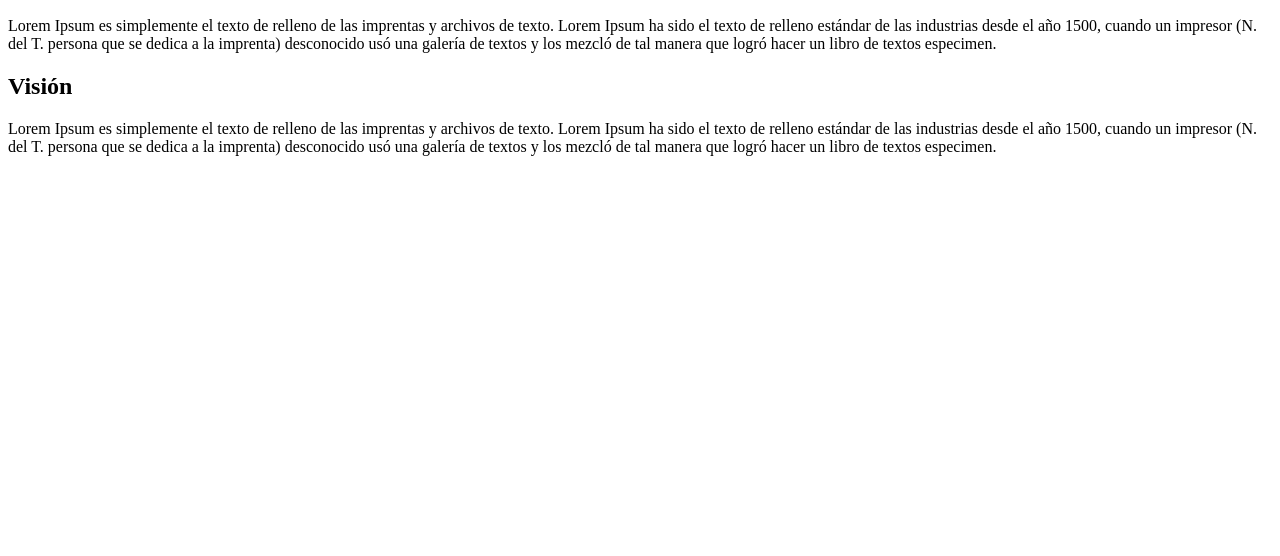
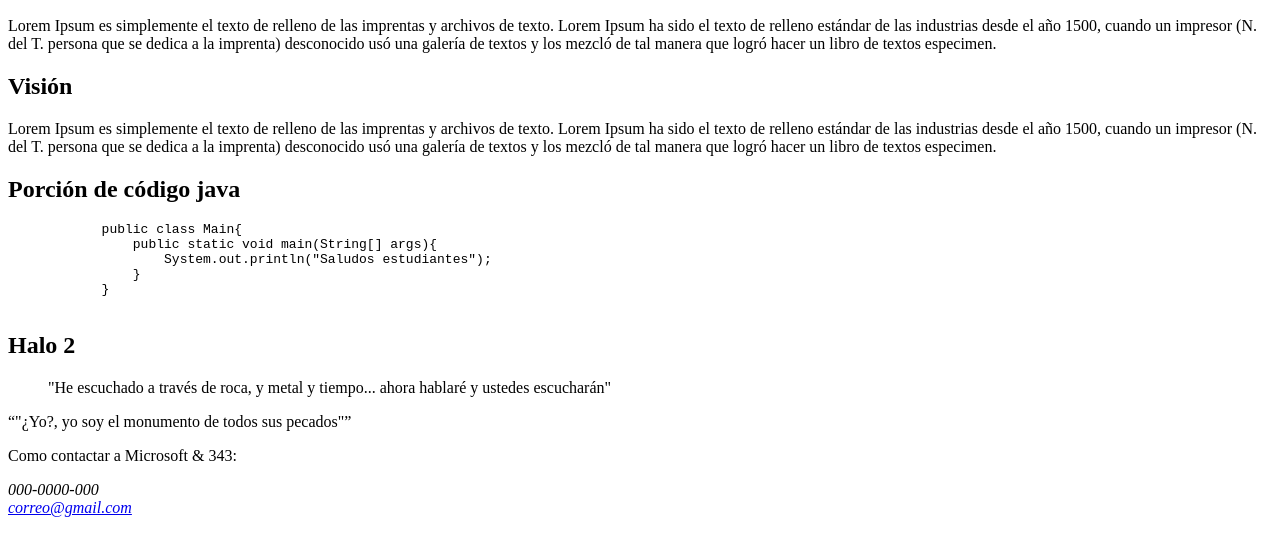
Before and after one commit to FJavier117/DevWeb02, a plain HTML site: page index.html in a window 1280 px wide. Shown: the part 110-666 px from the top of the page. Drawn offline with Linux system fonts and the light colour scheme.

Commit message:
elementos block especiales

```diff
--- a/index.html
+++ b/index.html
@@ -17,6 +17,24 @@
         <h2>Visión</h2>
         <p>Lorem Ipsum es simplemente el texto de relleno de las imprentas y archivos de texto.
             Lorem Ipsum ha sido el texto de relleno estándar de las industrias desde el año 1500, cuando un impresor (N. del T. persona que se dedica a la imprenta) desconocido usó una galería de textos y los mezcló de tal manera que logró hacer un libro de textos especimen. </p>
+        <h2>Porción de código java</h2>
+        <pre>
+            public class Main{
+                public static void main(String[] args){
+                    System.out.println("Saludos estudiantes");
+                }
+            }
+        </pre>
+        <h2>Halo 2</h2>
+        <blockquote>"He escuchado a través de roca, y metal y tiempo... ahora hablaré y ustedes escucharán" </blockquote>
+        <q>"¿Yo?, yo soy el monumento de todos sus pecados"</q>
+
    </body>
+   <footer>
+        <p>Como contactar a Microsoft &amp; 343: </p>
+        <address>000-0000-000<br>
+            <a href="#">correo@gmail.com</a>
+        </address>
+   </footer>
 
 </html>
```
